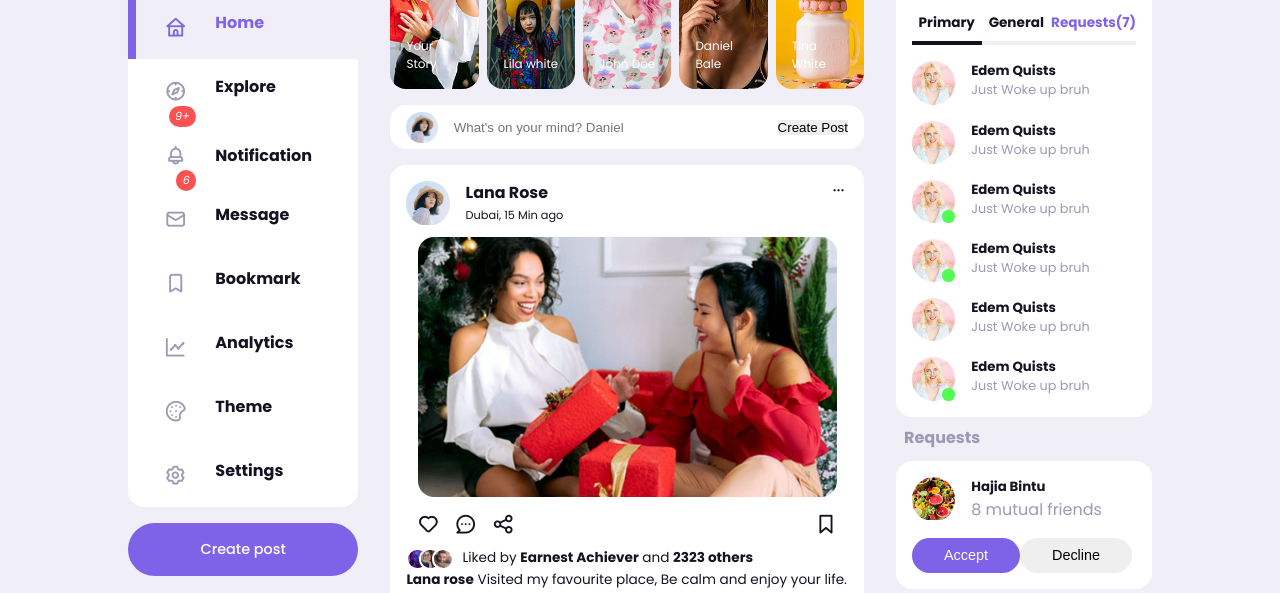
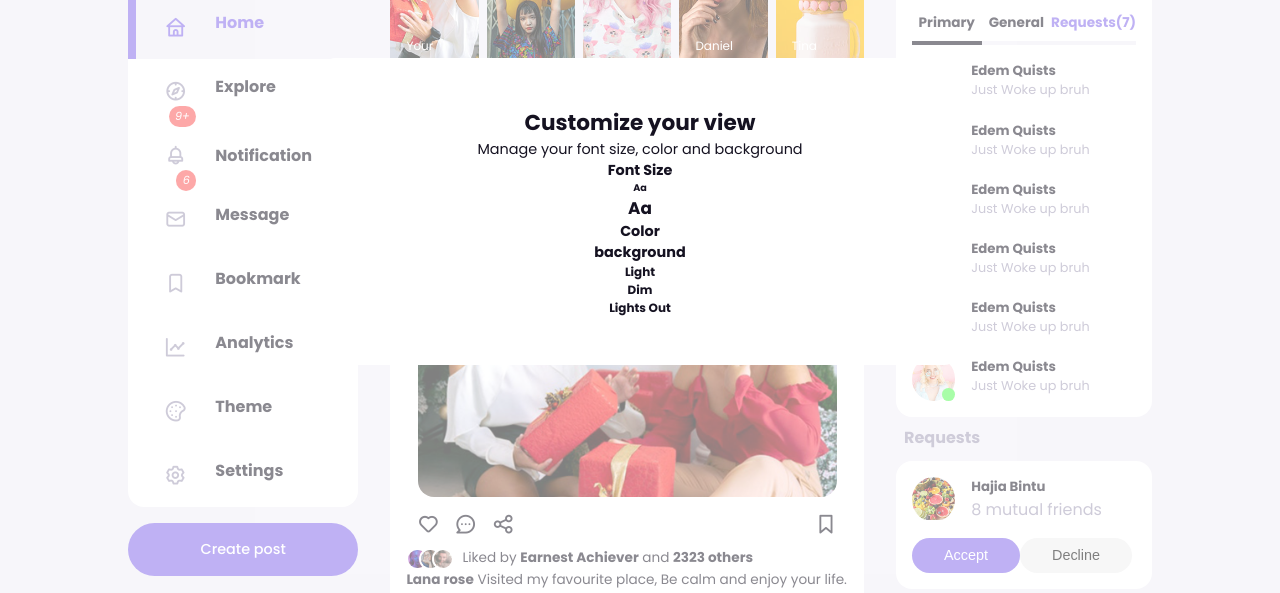
Before and after one commit to moharoon11/Social-Media-Web, a plain HTML site: page index.html in a window 1280 px wide. Shown: the part 189-782 px from the top of the page. Drawn offline with nearby package versions, Linux system fonts and the light colour scheme.

Commit message:
Developing

```diff
--- a/index.html
+++ b/index.html
@@ -875,6 +875,67 @@
 
             </div>
 
+            <!---------END OF RIGHT------------------>
+
+            <!---------------THEME CUSTOMIZATION------------------->
+
+            <div class="customize-theme">
+                <div class="card">
+                    <h2>Customize your view</h2>
+                    <p>Manage your font size, color and background</p>
+
+                    <!------------FONT SIZES------------>
+                    <div class="font-size">
+                        <h4>Font Size</h4>
+                        <div>
+                            <h6>Aa</h6>
+                            <div class="choose-size">
+                                <span class="font-size1"></span>
+                                <span class="font-size2"></span>
+                                <span class="font-size3"></span>
+                                <span class="font-size4"></span>
+                                <span class="font-size5"></span>
+                            </div>
+                            <h3>Aa</h3>
+                        </div>
+                    </div>
+
+                    <!--------------PRIMARY COLORS--------------->
+
+                    <div class="color">
+                        <h4>Color</h4>
+                        <div class="choose-color">
+                            <span class="color1 active"></span>
+                            <span class="color1"></span>
+                            <span class="color3"></span>
+                            <span class="color4"></span>
+                            <span class="color5"></span>
+                        </div>
+                    </div>
+
+                    <!------------BACKGROUND COLORS---------------->
+                    <div class="background">
+                        <h4>background</h4>
+                        <div class="choose-bg">
+                            <div class="bg-1">
+                                <span></span>
+                                <h5 for="bg-1">Light</h5>
+                            </div>
+
+                            <div class="bg-2">
+                                <span></span>
+                                <h5 for="bg-2">Dim</h5>
+                            </div>
+
+                            <div class="bg-3">
+                                <span></span>
+                                <h5 for="bg-3">Lights Out</h5>
+                            </div>
+                        </div>
+                    </div>
+                </div>
+            </div>
+
         </div>
     </main>
 
--- a/style.css
+++ b/style.css
@@ -561,3 +561,28 @@ main .container .right {
 .right .request .action {
     display: flex;
 }
+
+
+
+/* *************************THEME CUSTOMIZATION*******************/
+
+.customize-theme {
+    background: rgba(255, 255, 255, 0.5);
+    width: 100vw;
+    height: 100vh;
+    position: fixed;
+    top:0;
+    left:0;
+    z-index: 100;
+    text-align: center;
+    display: grid;
+    place-items: center;
+    font-size: 0.9rem;
+}
+
+.customize-theme .card {
+    background-color: var(--color-white);
+    padding: 3rem;
+    border-radius: var(--card-border-radius);
+    width: 50%;
+}
```
